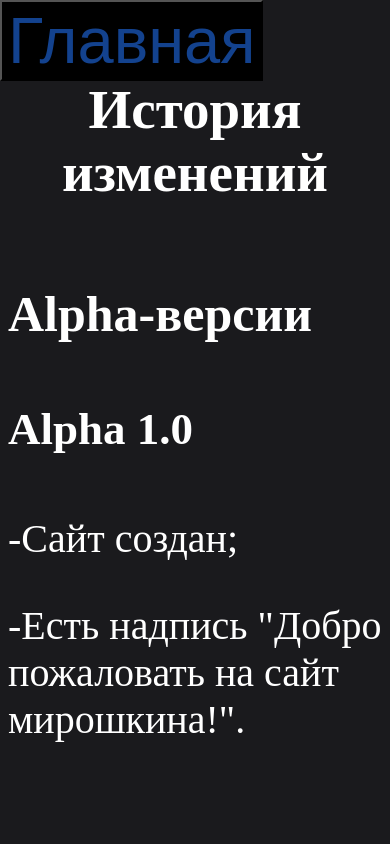
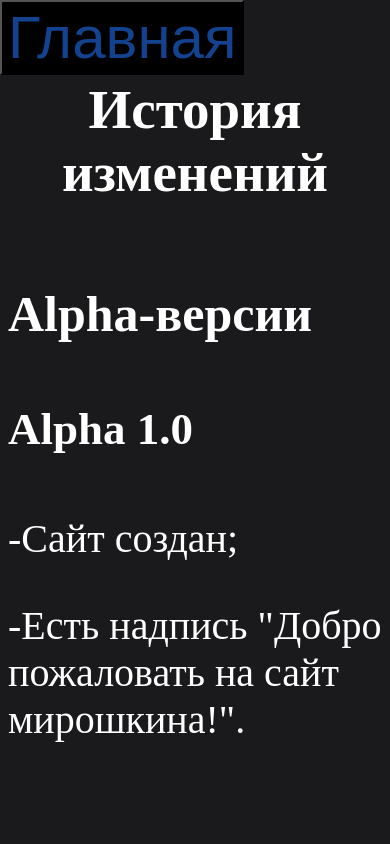
Before and after one commit to Miroshkin0207/historyOfChanges, a plain HTML site: page index.html in a window 390 px wide. Shown: the top 844 px of the page. Drawn offline with Linux system fonts and the light colour scheme.

Commit message:
Update style.css

```diff
--- a/style.css
+++ b/style.css
@@ -39,7 +39,7 @@ h1 {
 
 @media (max-width: 1199px) {
     button {
-        font-size: 65px
+        font-size: 60px
     }
 
     h1 {
```
